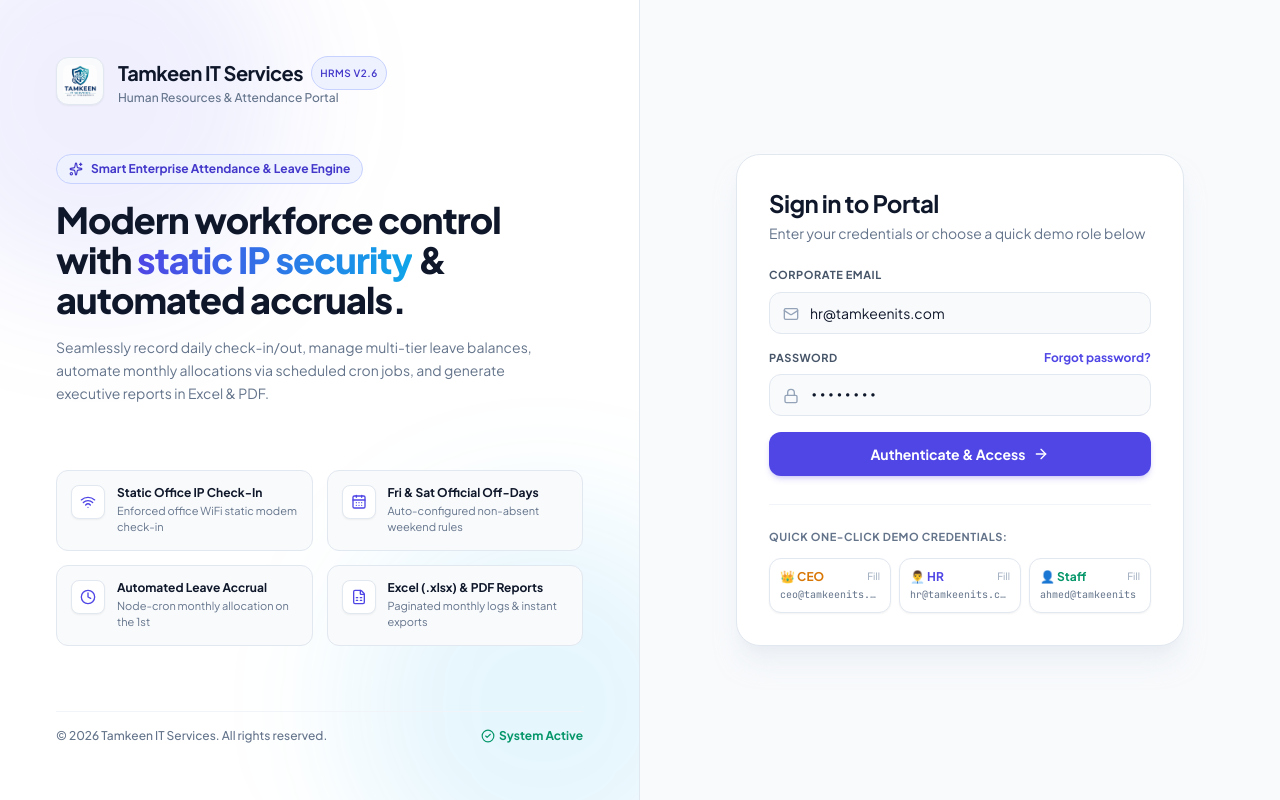
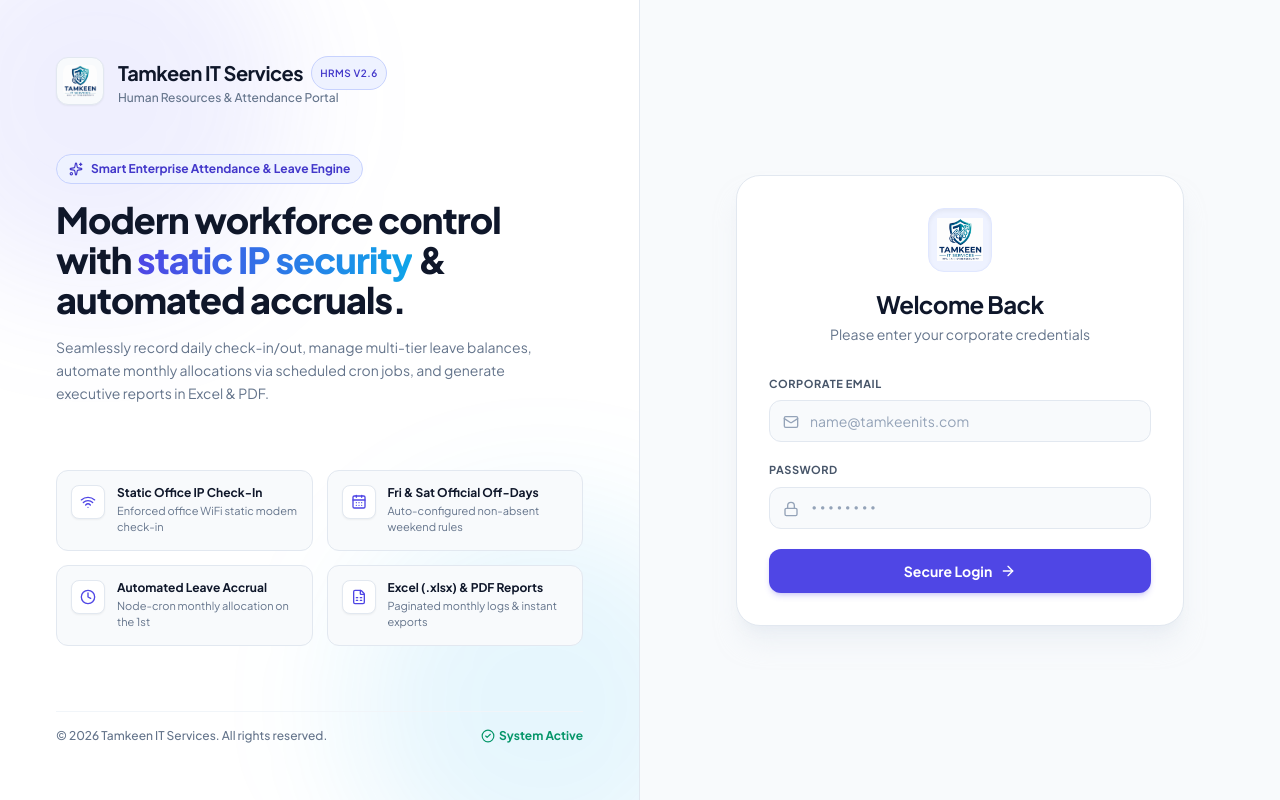
Before and after one commit to Hassan289-alpha/tamkeen-hrms, a React (Create React App) app in the folder frontend/: page /login in a window 1280 px wide. Built offline with nearby package versions, Linux system fonts and the light colour scheme.

Commit message:
Implement exact corporate branding on Payslip PDF

```diff
--- a/frontend/src/App.js
+++ b/frontend/src/App.js
@@ -1,6 +1,5 @@
 import React from 'react';
 import { BrowserRouter as Router, Routes, Route, Navigate } from 'react-router-dom';
-import RoleSelection from './components/RoleSelection';
 import EmployeeDashboard from './components/EmployeeDashboard';
 import HRDashboard from './components/HRDashboard';
 import CEODashboard from './components/CEODashboard';
@@ -72,7 +71,9 @@
     <Router>
       <div className="min-h-screen bg-[#090d16] text-slate-100 font-sans selection:bg-indigo-500 selection:text-white">
         <Routes>
-          <Route path="/" element={<RoleSelection />} />
+          {/* Automatically redirect root to the Login page */}
+          <Route path="/" element={<Navigate to="/login" replace />} />
+
           <Route
             path="/login"
             element={
@@ -105,7 +106,8 @@
               </ProtectedRoute>
             }
           />
-          <Route path="*" element={<Navigate to="/" replace />} />
+          {/* Catch all unknown routes and redirect to login */}
+          <Route path="*" element={<Navigate to="/login" replace />} />
         </Routes>
       </div>
     </Router>
--- a/frontend/src/components/HRDashboard.js
+++ b/frontend/src/components/HRDashboard.js
@@ -294,14 +294,6 @@
     } catch (err) { showAlert('Failed to update attendance', 'error'); }
   };
 
-  const handleTriggerCron = async () => {
-    try {
-      await axios.post('https://tamkeen-hrms.onrender.com/api/cron/trigger-accrual', {}, authHeaders);
-      showAlert(`✓ Monthly Leave Accrual Executed!`, 'success');
-      fetchEmployees();
-    } catch (err) { showAlert('Failed to run accrual', 'error'); }
-  };
-
   const handleDownloadExcel = async () => {
     try {
       showAlert("Generating multi-sheet Excel report...", "info");
@@ -414,7 +406,6 @@
               <div><label className="block text-xs font-medium text-slate-600 mb-1">Full Name</label><input type="text" value={editEmployeeModal.name} onChange={e => setEditEmployeeModal({...editEmployeeModal, name: e.target.value})} className="w-full bg-slate-50 border border-slate-300 rounded-lg px-3 py-2 text-sm outline-none focus:border-indigo-600" required /></div>
               <div><label className="block text-xs font-medium text-slate-600 mb-1">Email</label><input type="email" value={editEmployeeModal.email} onChange={e => setEditEmployeeModal({...editEmployeeModal, email: e.target.value})} className="w-full bg-slate-50 border border-slate-300 rounded-lg px-3 py-2 text-sm outline-none focus:border-indigo-600" required /></div>
 
-              {/* NEW PASSWORD RESET FIELD ADDED HERE */}
               <div>
                 <label className="block text-xs font-medium text-slate-600 mb-1">Reset Password (Optional)</label>
                 <input type="text" placeholder="Enter new password to reset..." value={editEmployeeModal.password || ''} onChange={e => setEditEmployeeModal({...editEmployeeModal, password: e.target.value})} className="w-full bg-slate-50 border border-slate-300 rounded-lg px-3 py-2 text-sm outline-none focus:border-indigo-600" />
@@ -496,7 +487,6 @@
             {activeTab === 'payroll' && 'Payroll Management & Salary Deductions (PKR)'}
           </h1>
           <div className="flex gap-3">
-            <button onClick={handleTriggerCron} className="hidden sm:flex items-center gap-2 px-3 py-1.5 rounded-xl bg-indigo-50 border border-indigo-200 text-indigo-700 text-xs font-semibold hover:bg-indigo-100 transition-colors cursor-pointer"><Play className="w-3.5 h-3.5" /><span>Test Accrual Cron</span></button>
             <button onClick={() => { fetchDashboardData(); fetchEmployees(); fetchMonthlyReport(reportPage); if(activeTab==='payroll') fetchPayroll(payrollMonth); }} className="p-2 rounded-xl bg-slate-100 hover:bg-slate-200 text-slate-600 transition-colors cursor-pointer"><RefreshCw className="w-4 h-4" /></button>
           </div>
         </header>
--- a/frontend/src/components/Login.js
+++ b/frontend/src/components/Login.js
@@ -1,10 +1,9 @@
 import React, { useState } from 'react';
-import { useNavigate, useLocation } from 'react-router-dom';
+import { useNavigate } from 'react-router-dom';
 import axios from 'axios';
 import {
-  ShieldCheck,
+  CalendarDays,
   Clock,
-  CalendarDays,
   FileSpreadsheet,
   Lock,
   Mail,
@@ -15,18 +14,11 @@
 } from 'lucide-react';
 
 export default function Login() {
-  const [email, setEmail] = useState('hr@tamkeenits.com');
-  const [password, setPassword] = useState('admin123');
+  const [email, setEmail] = useState('');
+  const [password, setPassword] = useState('');
   const [error, setError] = useState('');
   const [loading, setLoading] = useState(false);
   const navigate = useNavigate();
-  const location = useLocation();
-
-  const handleQuickFill = (demoEmail, demoPass) => {
-    setEmail(demoEmail);
-    setPassword(demoPass);
-    setError('');
-  };
 
   const handleLogin = async (e) => {
     e.preventDefault();
@@ -152,10 +144,17 @@
         <div className="w-full max-w-md">
           {/* Card Wrapper */}
           <div className="bg-white border border-slate-200 rounded-3xl p-8 shadow-xl shadow-slate-200/50">
-            <div className="mb-6">
-              <h3 className="text-2xl font-bold text-slate-900 tracking-tight">Sign in to Portal</h3>
+            <div className="mb-8 text-center">
+              <div className="w-16 h-16 mx-auto rounded-2xl bg-indigo-50 border border-indigo-100 flex items-center justify-center p-2 mb-4 shadow-inner">
+                <img
+                  src="/tamkeen-logo.png"
+                  alt="Logo"
+                  className="w-full h-full object-contain"
+                />
+              </div>
+              <h3 className="text-2xl font-bold text-slate-900 tracking-tight">Welcome Back</h3>
               <p className="text-sm text-slate-500 mt-1">
-                Enter your credentials or choose a quick demo role below
+                Please enter your corporate credentials
               </p>
             </div>
 
@@ -167,7 +166,7 @@
               </div>
             )}
 
-            <form onSubmit={handleLogin} className="space-y-4">
+            <form onSubmit={handleLogin} className="space-y-5">
               <div>
                 <label className="block text-[11px] font-bold text-slate-600 uppercase tracking-wider mb-2">
                   Corporate Email
@@ -186,14 +185,9 @@
               </div>
 
               <div>
-                <div className="flex items-center justify-between mb-2">
-                  <label className="block text-[11px] font-bold text-slate-600 uppercase tracking-wider">
-                    Password
-                  </label>
-                  <span className="text-xs text-indigo-600 hover:text-indigo-700 hover:underline cursor-pointer font-bold">
-                    Forgot password?
-                  </span>
-                </div>
+                <label className="block text-[11px] font-bold text-slate-600 uppercase tracking-wider mb-2">
+                  Password
+                </label>
                 <div className="relative">
                   <Lock className="w-4 h-4 text-slate-400 absolute left-3.5 top-3.5 pointer-events-none" />
                   <input
@@ -210,7 +204,7 @@
               <button
                 type="submit"
                 disabled={loading}
-                className="w-full mt-2 py-3 px-4 bg-indigo-600 hover:bg-indigo-700 text-white font-bold text-sm rounded-xl shadow-md shadow-indigo-600/20 transition-all duration-200 flex items-center justify-center gap-2 group disabled:opacity-60 cursor-pointer"
+                className="w-full mt-4 py-3 px-4 bg-indigo-600 hover:bg-indigo-700 text-white font-bold text-sm rounded-xl shadow-md shadow-indigo-600/20 transition-all duration-200 flex items-center justify-center gap-2 group disabled:opacity-60 cursor-pointer"
               >
                 {loading ? (
                   <>
@@ -219,56 +213,12 @@
                   </>
                 ) : (
                   <>
-                    <span>Authenticate & Access</span>
+                    <span>Secure Login</span>
                     <ArrowRight className="w-4 h-4 group-hover:translate-x-0.5 transition-transform" />
                   </>
                 )}
               </button>
             </form>
-
-            {/* Quick Demo Switcher */}
-            <div className="mt-7 pt-6 border-t border-slate-100">
-              <p className="text-[11px] font-bold text-slate-500 uppercase tracking-wider mb-3">
-                Quick One-Click Demo Credentials:
-              </p>
-              <div className="grid grid-cols-1 sm:grid-cols-3 gap-2">
-                <button
-                  type="button"
-                  onClick={() => handleQuickFill('ceo@tamkeenits.com', 'ceo123')}
-                  className="p-2.5 rounded-xl bg-white hover:bg-slate-50 border border-slate-200 hover:border-amber-400 text-left transition-all group cursor-pointer shadow-sm"
-                >
-                  <div className="flex items-center justify-between">
-                    <span className="text-xs font-bold text-amber-600">👑 CEO</span>
-                    <span className="text-[10px] text-slate-400 group-hover:text-slate-600">Fill</span>
-                  </div>
-                  <p className="text-[10px] text-slate-500 font-mono mt-0.5 truncate">ceo@tamkeenits.com</p>
-                </button>
-
-                <button
-                  type="button"
-                  onClick={() => handleQuickFill('hr@tamkeenits.com', 'admin123')}
-                  className="p-2.5 rounded-xl bg-white hover:bg-slate-50 border border-slate-200 hover:border-indigo-400 text-left transition-all group cursor-pointer shadow-sm"
-                >
-                  <div className="flex items-center justify-between">
-                    <span className="text-xs font-bold text-indigo-600">👨‍💼 HR</span>
-                    <span className="text-[10px] text-slate-400 group-hover:text-slate-600">Fill</span>
-                  </div>
-                  <p className="text-[10px] text-slate-500 font-mono mt-0.5 truncate">hr@tamkeenits.com</p>
-                </button>
-
-                <button
-                  type="button"
-                  onClick={() => handleQuickFill('ahmed@tamkeenits.com', 'employee123')}
-                  className="p-2.5 rounded-xl bg-white hover:bg-slate-50 border border-slate-200 hover:border-emerald-400 text-left transition-all group cursor-pointer shadow-sm"
-                >
-                  <div className="flex items-center justify-between">
-                    <span className="text-xs font-bold text-emerald-600">👤 Staff</span>
-                    <span className="text-[10px] text-slate-400 group-hover:text-slate-600">Fill</span>
-                  </div>
-                  <p className="text-[10px] text-slate-500 font-mono mt-0.5 truncate">ahmed@tamkeenits</p>
-                </button>
-              </div>
-            </div>
           </div>
         </div>
       </div>
```
Also changed, not shown: 1 other file (tests, documents, lock files or other folders).
